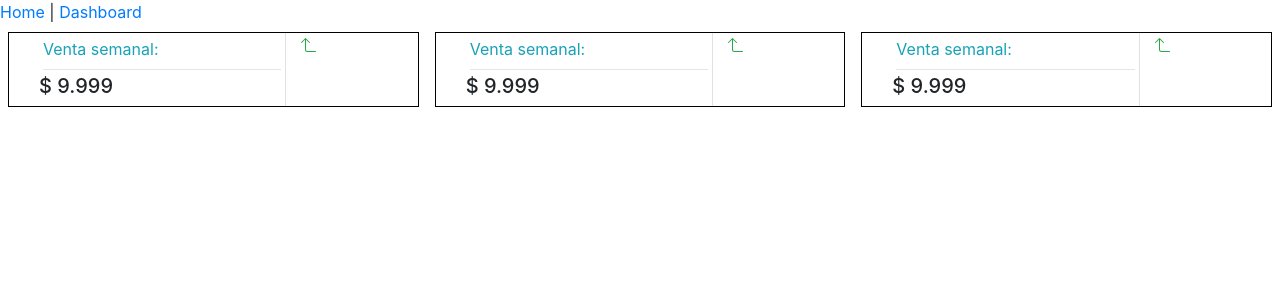
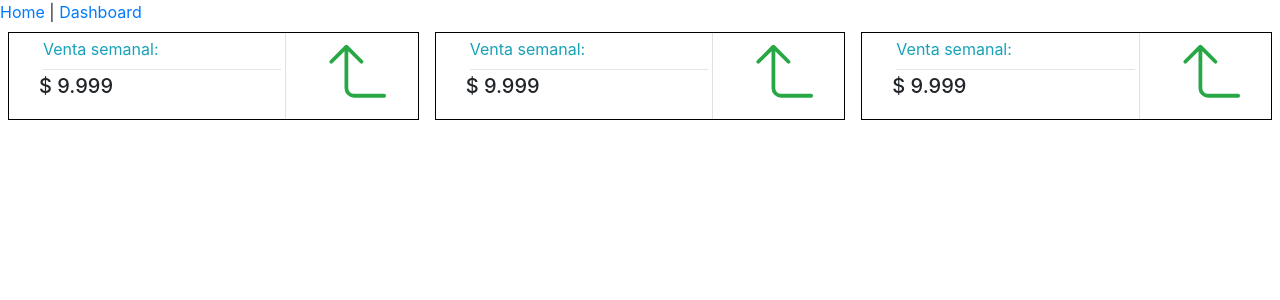
Before and after one commit to sigmdot/Cajero-online, a Vue app: page /dashboard in a window 1280 px wide. Shown: the top 300 px of the page. Built offline with nearby package versions, Linux system fonts and the light colour scheme.

Commit message:
Add tabla.vue (dashboard) , filas tablas (component of tabla)

```diff
--- a/src/components/Medidor.vue
+++ b/src/components/Medidor.vue
@@ -9,8 +9,8 @@
                 <h5>$ 9.999</h5>
             </div>
         </div>
-        <div class="col-4 w-100">
-            <b-icon icon="arrow90deg-up" variant="success"></b-icon>
+        <div class="col-4 w-100 text-center">
+            <b-icon icon="arrow90deg-up" variant="success" class="h-50 w-100 m-2"></b-icon>
         </div>
     </div>
 </template>
--- /dev/null
+++ b/src/components/Tabla.vue
@@ -0,0 +1,18 @@
+<template>
+  <div class="tabla">
+
+  </div>
+</template>
+
+<script>
+export default {
+    name:"Tabla",
+    components:{
+
+    }
+}
+</script>
+
+<style>
+
+</style>
--- a/src/views/Dashboard.vue
+++ b/src/views/Dashboard.vue
@@ -6,16 +6,21 @@
             <medidor></medidor>
             <medidor></medidor>
         </div>
+        <div class="row">
+            <tabla></tabla>
+        </div>
       </div>
   </div>
 </template>
 
 <script>
 import Medidor from '@/components/Medidor.vue'
+import Tabla from '@/components/Tabla.vue'
 export default {
     name:'Dashboard',
     components:{
-        Medidor
+        Medidor,
+        Tabla
     }
 }
 </script>
```
Also changed, not shown: src/components/components-stacked/Filas-tabla.vue (added).
